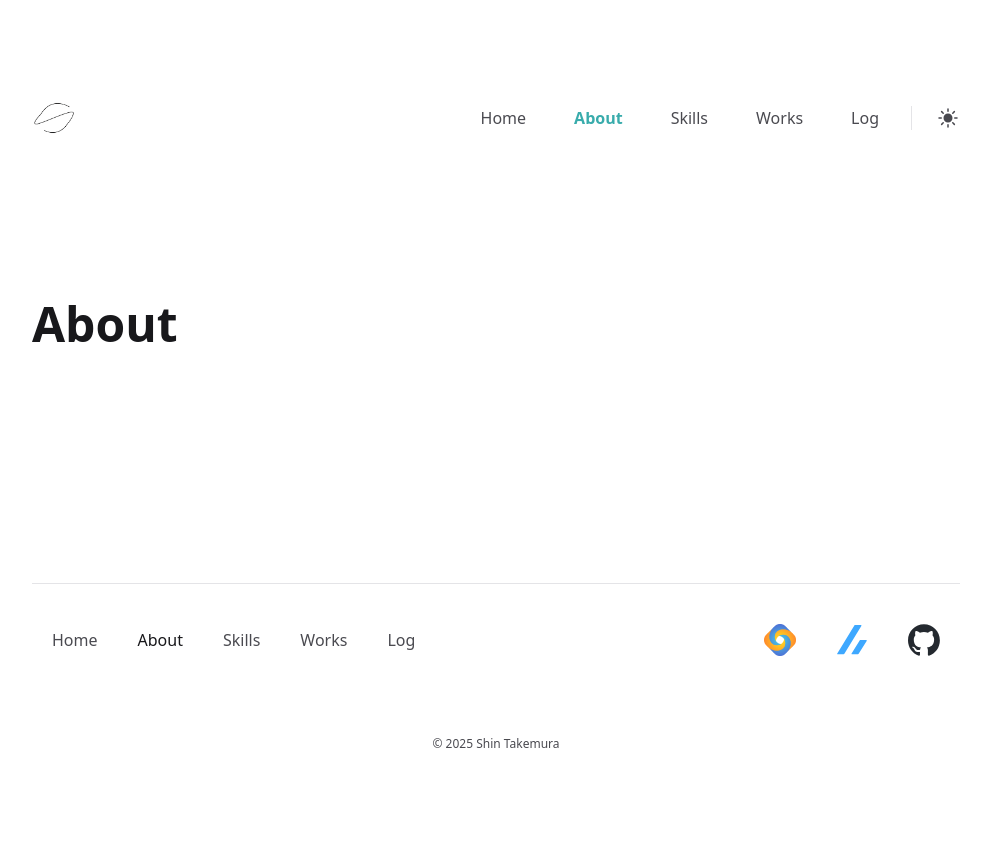
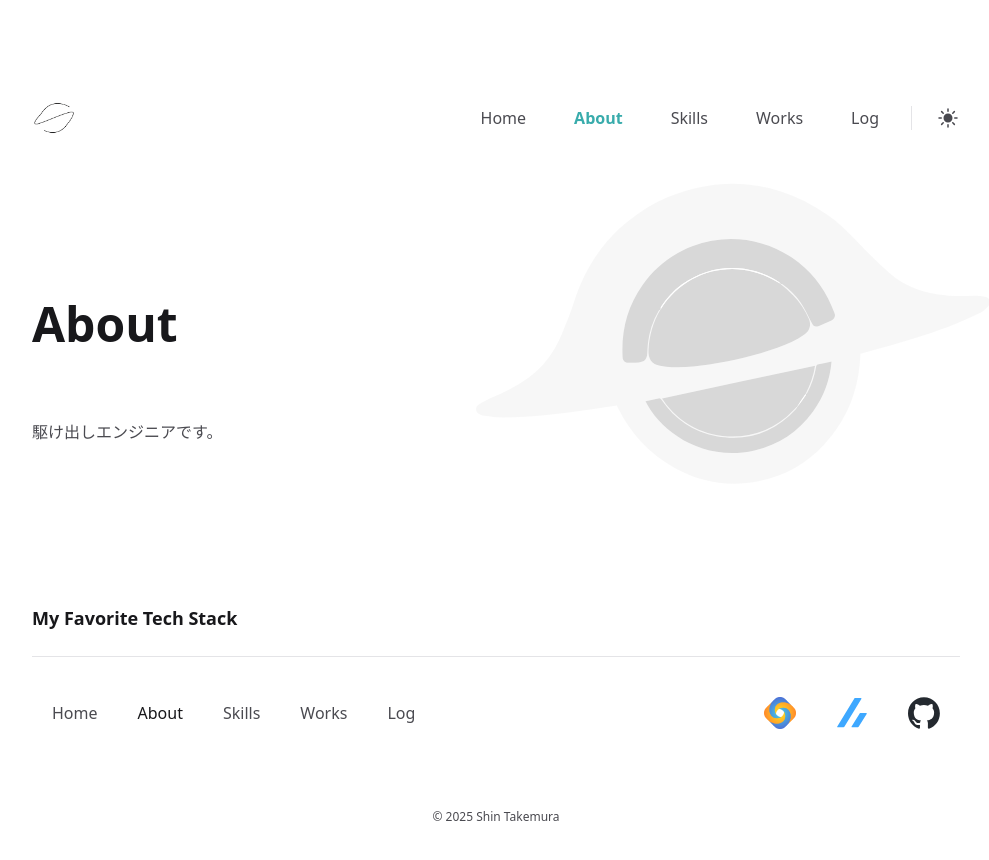
Before and after one commit to shikano35/portfolio-2024, a Next.js app: page /about in a window 1280 px wide. Shown: the top 860 px of the page, without its empty margins (144-1133 px from the left). Before the commit the page ends 800 px from the top, so only its background shows below. Built offline with nearby package versions, Linux system fonts and the light colour scheme.

Commit message:
feat: add hero image to About page

```diff
--- a/src/app/about/page.tsx
+++ b/src/app/about/page.tsx
@@ -2,7 +2,9 @@ import { HeadGroup } from "@/components/HeadGroup";
 import { Heading } from "@/components/Heading";
 import { baseMetadata } from "@/lib/metadata";
 import { Metadata } from "next";
+import { Blackhole } from "@/components/Icons/Blackhole";
 import React from "react";
+import { HeroImage } from "@/components/HeroImage";
 
 export const metadata: Metadata = {
   ...baseMetadata,
@@ -12,8 +14,24 @@ export const metadata: Metadata = {
 
 export default function AboutPage() {
   return (
-    <HeadGroup>
-      <Heading>About</Heading>
-    </HeadGroup>
+    <>
+      <div className="md:grid md:grid-cols-12">
+        <HeadGroup className="relative z-10 md:col-span-6">
+          <Heading>About</Heading>
+          <p className="text-center md:text-start text-muted-foreground text-base leading-8 md:leading-10">
+            駆け出しエンジニアです。
+            <br />
+          </p>
+        </HeadGroup>
+        <HeroImage className="translate-x-5 sm:translate-x-32 md:translate-x-0 lg:translate-x-10 opacity-5 md:opacity-15 -rotate-12 scale-150">
+          <Blackhole className="h-96 w-96" />
+        </HeroImage>
+      </div>
+      <div className="md:grid md:grid-cols-12 mt-32">
+        <div className="md:col-span-5 mx-16 md:mx-0 md:my-6">
+          <Heading as="h6">My Favorite Tech Stack</Heading>
+        </div>
+      </div>
+    </>
   );
 }
```
